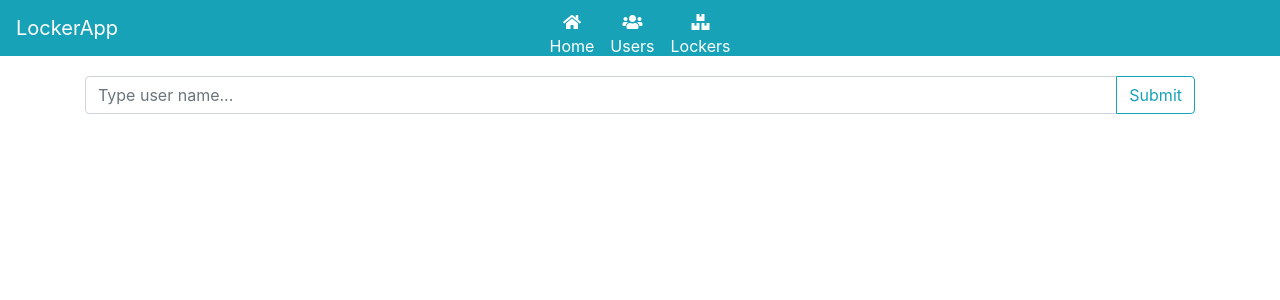
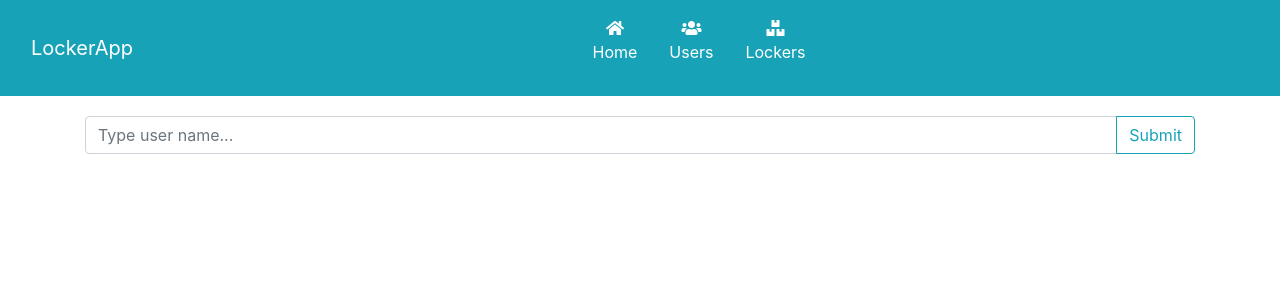
Before and after one commit to AdoreIt/LockerApp, a Flask app: page / in a window 1280 px wide. Shown: the top 300 px of the page. Run offline with Flask 2, Linux system fonts and the light colour scheme; parts of the project's set-up code (start-up, migrations or seed data) failed here and were passed over; some libraries are stand-ins or nearby versions.

Commit message:
i #64: Fix navbar: allow window resize

```diff
--- a/locker_app/templates/layout.html
+++ b/locker_app/templates/layout.html
@@ -7,24 +7,6 @@
     <link rel="stylesheet" href="https://stackpath.bootstrapcdn.com/bootstrap/4.3.1/css/bootstrap.min.css">
     <link rel='stylesheet' href='https://use.fontawesome.com/releases/v5.7.0/css/all.css' crossorigin='anonymous'>
     <style>
-        @media (min-width: 10px) {
-            .navbar-nav.navbar-center {
-                position: absolute;
-                left: 50%;
-                top: 3%;
-                transform: translatex(-50%);
-            }
-        }
-
-        @media (min-width: 10px) {
-            .navbar-nav.navbar-right {
-                position: absolute;
-                right: 10%;
-                top: 3%;
-                transform: translatex(-50%);
-            }
-        }
-
         .navbar {
             margin-bottom: 20px;
         }
@@ -48,14 +30,10 @@
 </head>
 
 <body>
-    <nav class="navbar navbar-expand-lg navbar-light bg-info">
-        <div class="navbar-brand pull-left"> LockerApp </div>
-        <button class="navbar-toggler" type="button" data-toggle="collapse" data-target=".navbar-alt"
-            aria-controls="navbarNavAltMarkup" aria-expanded="false" aria-label="Toggle navigation">
-            <span class="navbar-toggler-icon"></span>
-        </button>
-        <div class="navbar-collapse collapse dual-collapse2 navbar-alt" style="text-align:center">
-            <ul class="nav navbar-nav navbar-center navbar-collapse collapse navbar-alt">
+    <nav class="navbar bg-info">
+        <div class="container-fluid">
+            <div class="navbar-brand">LockerApp</div>
+            <ul class="nav" style="text-align:center">
                 <li class="nav-item">
                     <a class="nav-link" href="/">
                         <i class="fas fa-home"></i>
@@ -75,7 +53,7 @@
                     </a>
                 </li>
             </ul>
-            <ul class="nav navbar-nav navbar-right navbar-collapse collapse navbar-alt">
+            <ul class="nav navbar-nav navbar-right" style="text-align:center">
                 <li class="nav-item">
                     <a class="nav-link">
                         {% block userlogo %}{% endblock %}
@@ -83,7 +61,6 @@
                 </li>
             </ul>
         </div>
-        </div>
     </nav>
     {% block body %}{% endblock %}
 </body>
```
